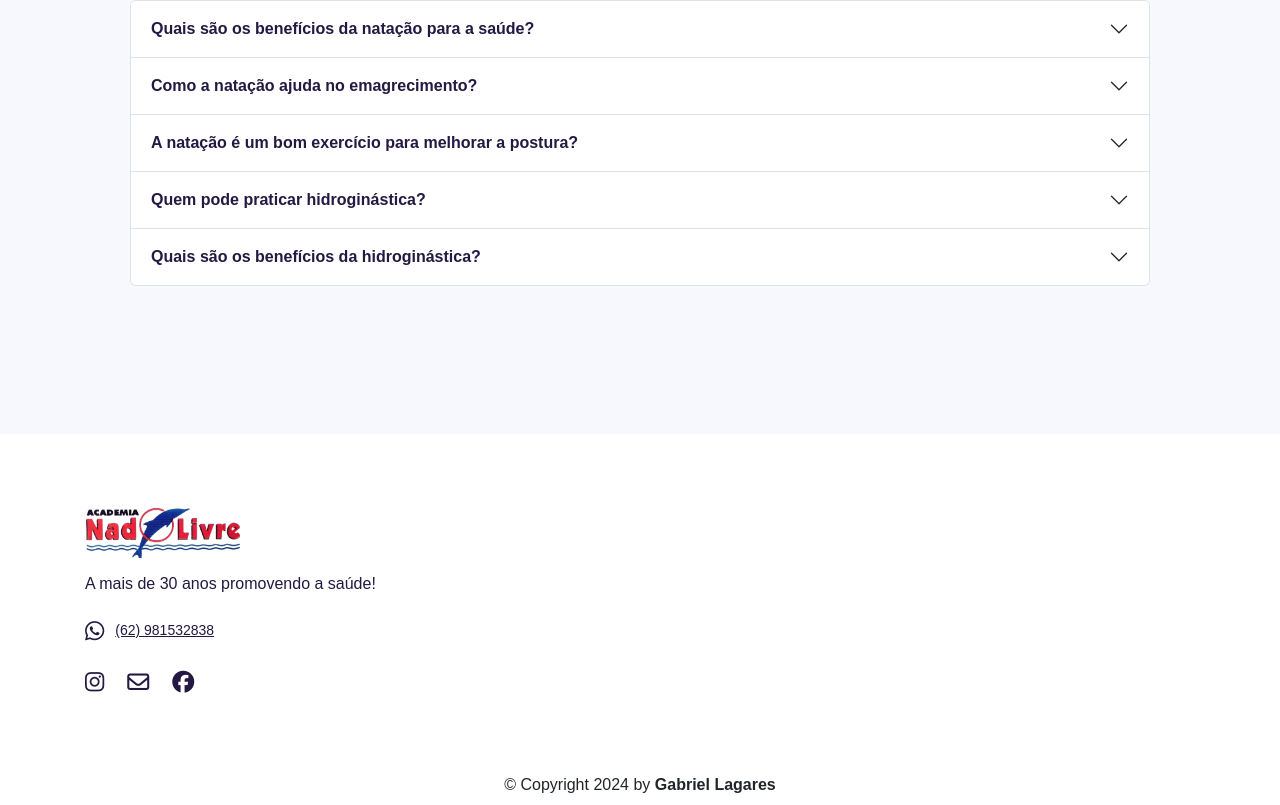
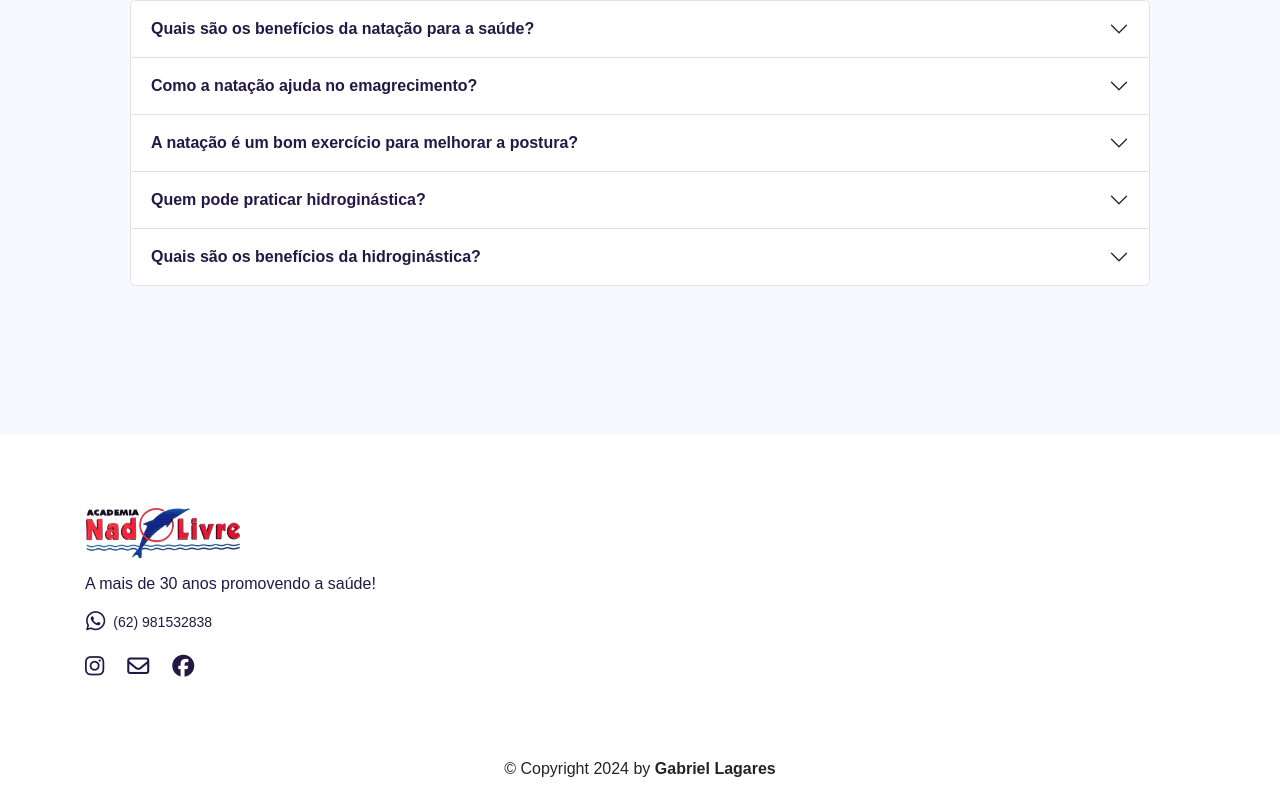
Before and after one commit to gdutralagares/academianadolivre, a React (Vite) app: page / in a window 1280 px wide. Shown: the part 3354-4159 px from the top of the page. Built offline with nearby package versions, Linux system fonts and the light colour scheme.

Commit message:
number update

```diff
--- a/src/components/FooterComponent.jsx
+++ b/src/components/FooterComponent.jsx
@@ -11,12 +11,12 @@ const FooterComponent = () => {
             <img src={Logo} alt="" className="logo" />
             <p className="desc">A mais de 30 anos promovendo a saúde!</p>
             <div className="no">
-              <Link className="text-decoration-none">
-                  <i className="fa-brands fa-whatsapp"></i>
-                  <a href="https://api.whatsapp.com/send?phone=5562981532838"                   target="_blank">
+              <div className="text-decoration-none">
+
+                  <a href="https://api.whatsapp.com/send?phone=5562981532838"                   target="_blank">                <p><i className="fa-brands fa-whatsapp"></i></p>
                   <p className="m-0">(62) 981532838</p>
                 </a>
-              </Link>
+              </div>
             </div>
             <div className="social">
               <div className="mail">
```
Also changed, not shown: src/dist/css/main.css.
